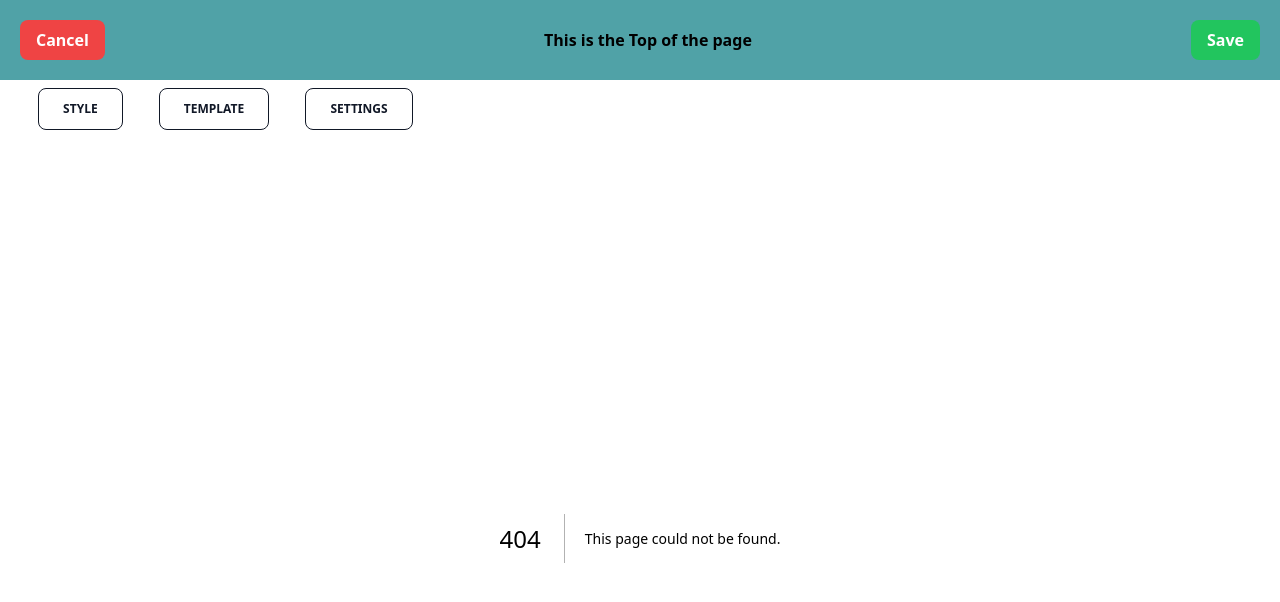
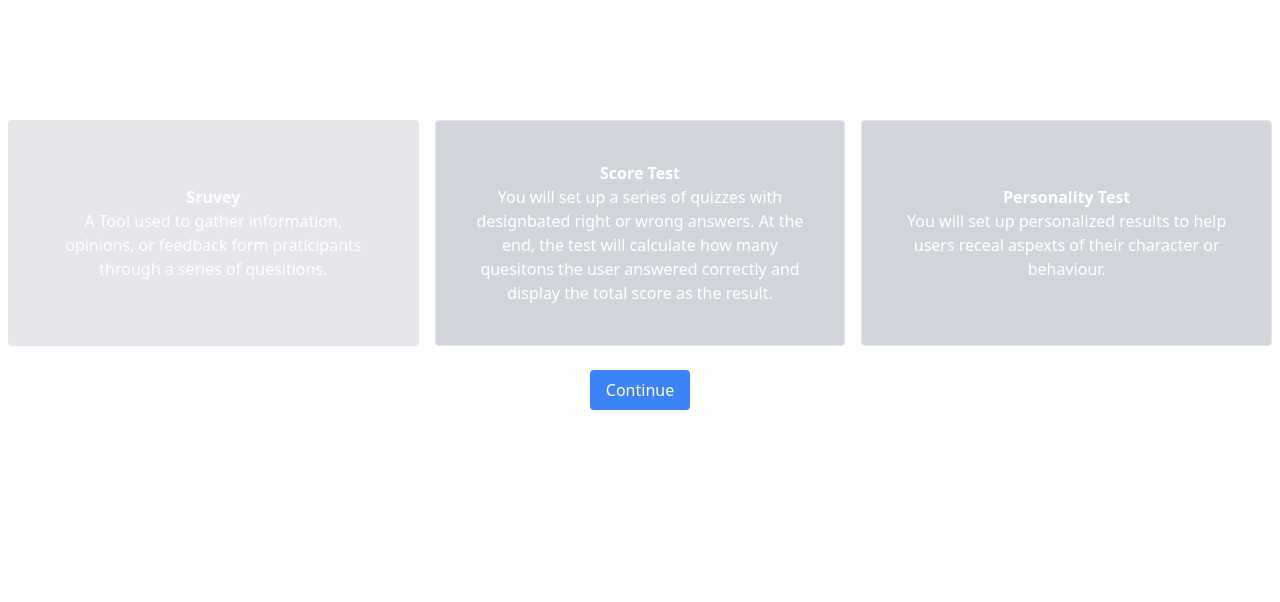
Before and after one commit to Manishsaily/visionVerse-Project, a Next.js app: page /testType in a window 1280 px wide. Before the commit this address had no page. Shown: the top 602 px of the page. Built offline with nearby package versions, Linux system fonts and the light colour scheme.

Commit message:
created the test type selection page

```diff
--- a/src/app/components/NavBar.jsx
+++ b/src/app/components/NavBar.jsx
@@ -18,7 +18,6 @@ const NavBar = () => {
         </button>
         </Link>
 
-        <h1 className="text-black font-bold">This is the Top of the page</h1>
         <button
           className="bg-green-500 hover:bg-green-700 text-white font-bold py-2 px-4 rounded-lg"
         //   onClick={() => handleNavigation('')}
--- a/src/app/components/Quizeselection.jsx
+++ b/src/app/components/Quizeselection.jsx
@@ -12,7 +12,7 @@ const Quizselection = () => {
               <h1 className=" font-extrabold text-xl ">A Fun Quiz</h1>
               <div className="w-full justify-center flex">
                 <button className=" bg-white px-5 py-2 rounded-sm text-black hover:cursor-pointer">
-                  <Link href="/style" >Begin Creation</Link>
+                  <Link href="/testType" >Begin Creation</Link>
                 </button>
               </div>
             </div>
--- a/src/app/layout.jsx
+++ b/src/app/layout.jsx
@@ -19,7 +19,7 @@ export default function RootLayout({ children }) {
     <html lang="en">
       <body>
         <div>
-        {pathname !== '/' && <NavBar />}
+        {pathname !== '/' && pathname !== '/testType' && <NavBar />}
         <main>{children}</main>
         </div>
       </body>
--- /dev/null
+++ b/src/app/testType/page.jsx
@@ -0,0 +1,67 @@
+"use client"
+
+import React from 'react'
+import Link from 'next/link'
+import { useState } from "react";
+
+export default function testType() {
+    const [activeButton, setActiveButton] = useState(null);
+
+    // Handler to set the active button
+    const handleButtonClick = (buttonIndex) => {
+        setActiveButton(buttonIndex);
+    };
+
+  return (
+    <div className="flex flex-col">
+        <header className="p-6 text-center">
+            <h1 className="text-4xl font-bold">Choose the Test Type</h1>
+        </header>
+
+      <div className="flex flex-1 pt-6">
+        <button
+          className={`flex-1 p-4 m-2 border rounded ${
+            activeButton === 1 ? "bg-blue-500" : "bg-gray-200"
+          }`}
+          onClick={() => handleButtonClick(1)}
+        >
+        <div className="flex-1 bg-gray-200 p-4 m-2">
+            <h2 className='font-bold'>Sruvey</h2>
+            <p>A Tool used to gather information, opinions, or feedback form praticipants through a series of quesitions.</p>
+        </div>
+        </button>
+        <button
+          className={`flex-1 p-4 m-2 border rounded ${
+            activeButton === 2 ? "bg-blue-500 " : "bg-gray-300"
+          }`}
+          onClick={() => handleButtonClick(2)}
+        >
+        <div className="flex-1 bg-gray-300 p-4 m-2">
+          <h2 className='font-bold' >Score Test</h2>
+          <p>You will set up a series of quizzes with designbated right or wrong answers. At the end, the test will calculate how many quesitons the user answered correctly and display the total score as the result.</p>
+        </div>
+        </button>
+        <button
+          className={`flex-1 p-4 m-2 border rounded ${
+            activeButton === 3 ? "bg-blue-500" : "bg-gray-300"
+          }`}
+          onClick={() => handleButtonClick(3)}
+        >
+        <div className="flex-1 bg-gray-300 p-4 m-2">
+          <h2 className='font-bold' >Personality Test</h2>
+          <p>You will set up personalized results to help users receal aspexts of their character or behaviour.</p>
+        </div>
+        </button>
+      </div>
+
+
+      <div className="flex justify-center p-4">
+        <Link href="/style">
+        <button className="bg-blue-500 text-white py-2 px-4 rounded">
+          Continue
+        </button>
+        </Link>
+      </div>
+    </div>
+  )
+}
```
